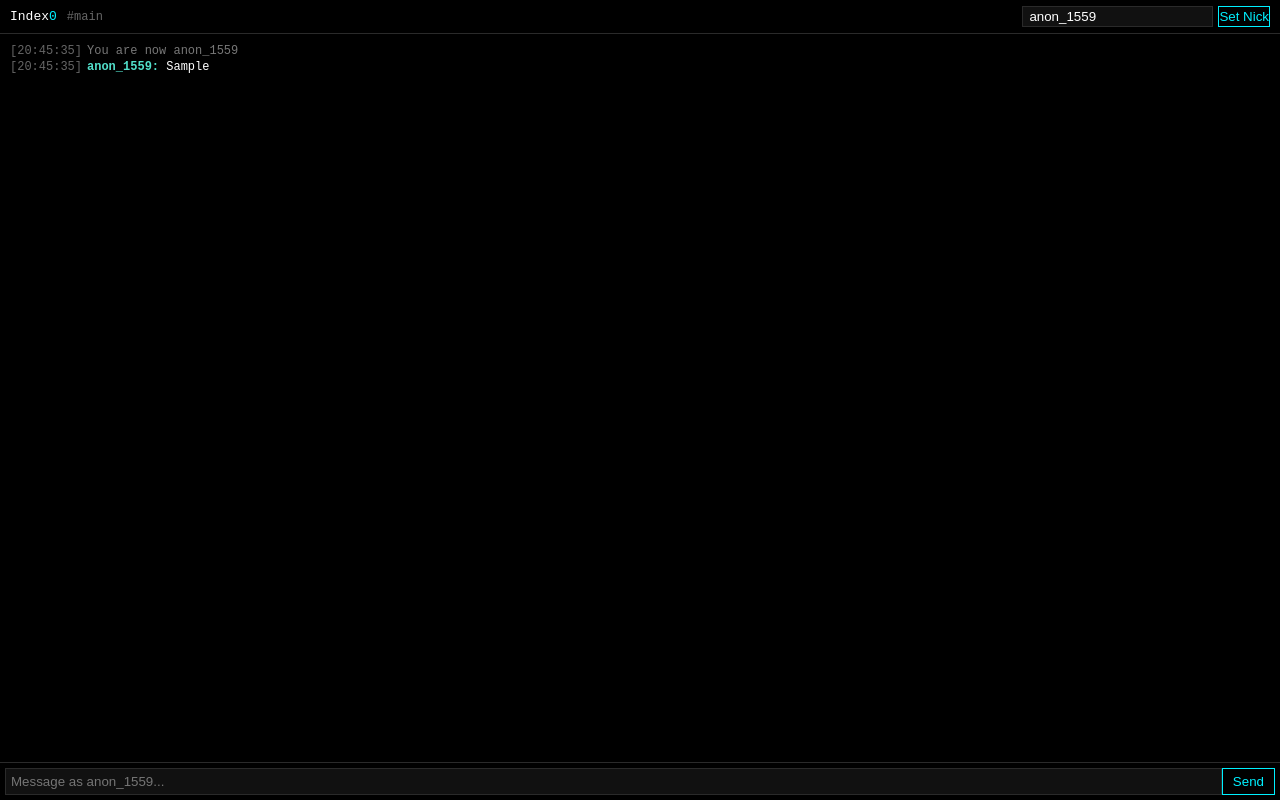
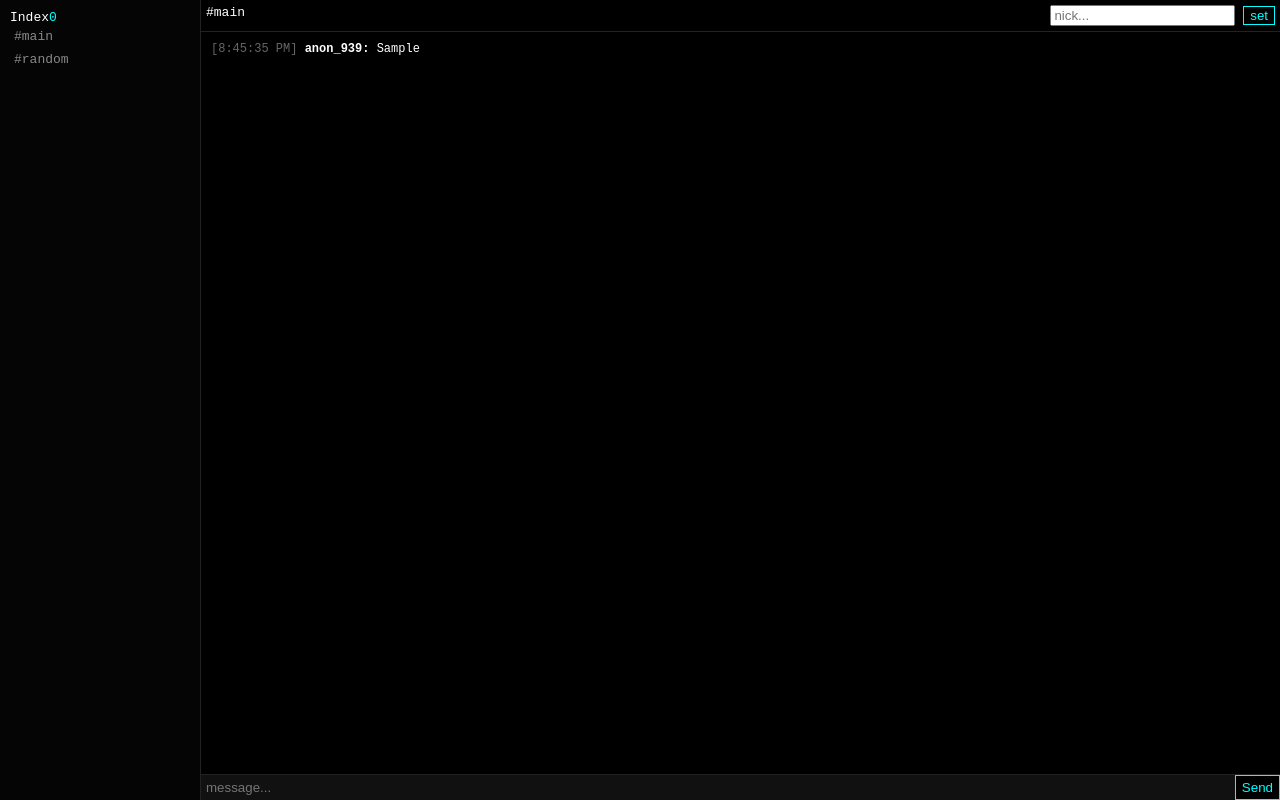
Before and after one commit to Logicnd/Index0, a plain HTML site: page index.html in a window 1280 px wide. Both pictures are taken after typing "Sample" into the empty fields and a click on the button "Send". Drawn offline with Linux system fonts and the light colour scheme.

Commit message:
Initial Index0 chat system

```diff
--- a/css/style.css
+++ b/css/style.css
@@ -1,73 +1,51 @@
-:root {
-    --bg: #000;
-    --bg-alt: #0b0b0b;
-    --text: #fff;
-    --text-muted: #666;
-    --accent: #00f0ff;
-    --border-sharp: #2a2a2a;
-    --font-mono: monospace;
+body {
+    margin: 0;
+    font-family: monospace;
+    background: #000;
+    color: #fff;
 }
 
-* {
-    box-sizing: border-box;
-    margin: 0;
-    padding: 0;
+.app {
+    display: flex;
+    height: 100vh;
 }
 
-body {
-    height: 100vh;
+/* SIDEBAR */
+.sidebar {
+    width: 180px;
+    background: #050505;
+    border-right: 1px solid #222;
+    padding: 10px;
+}
+
+.logo span {
+    color: cyan;
+}
+
+#roomList div {
+    padding: 4px;
+    cursor: pointer;
+    color: #888;
+}
+
+#roomList div:hover {
+    color: cyan;
+}
+
+/* MAIN */
+.main {
+    flex: 1;
     display: flex;
     flex-direction: column;
-    background: var(--bg);
-    color: var(--text);
-    font-family: var(--font-mono);
 }
 
-/* Header */
 .header {
+    padding: 5px;
+    border-bottom: 1px solid #222;
     display: flex;
-    align-items: center;
-    gap: 10px;
-    padding: 6px 10px;
-    border-bottom: 1px solid var(--border-sharp);
+    justify-content: space-between;
 }
 
-.logo .accent {
-    color: var(--accent);
-}
-
-#roomLabel {
-    color: var(--text-muted);
-    font-size: 12px;
-}
-
-/* Nick */
-.nick-box {
-    margin-left: auto;
-    display: flex;
-    gap: 5px;
-}
-
-.nick-box input {
-    background: #111;
-    border: 1px solid var(--border-sharp);
-    color: white;
-    padding: 2px 6px;
-}
-
-.nick-box button {
-    border: 1px solid var(--accent);
-    background: transparent;
-    color: var(--accent);
-    cursor: pointer;
-}
-
-.nick-box button:hover {
-    background: var(--accent);
-    color: black;
-}
-
-/* Chat */
 .chat-log {
     flex: 1;
     overflow-y: auto;
@@ -76,45 +54,32 @@ body {
 
 .msg {
     font-size: 12px;
-    margin-bottom: 2px;
-}
-
-.time {
-    color: var(--text-muted);
-    margin-right: 5px;
 }
 
 .handle {
     font-weight: bold;
 }
 
-.msg.system {
-    color: #777;
+.time {
+    color: #666;
 }
 
-/* Input */
+/* INPUT */
 .input-area {
     display: flex;
-    padding: 5px;
-    border-top: 1px solid var(--border-sharp);
+    border-top: 1px solid #222;
 }
 
 .input-area input {
     flex: 1;
     background: #111;
-    border: 1px solid var(--border-sharp);
+    border: none;
     color: white;
     padding: 5px;
 }
 
-.input-area button {
-    border: 1px solid var(--accent);
-    background: transparent;
-    color: var(--accent);
-    padding: 5px 10px;
+button {
+    background: black;
+    border: 1px solid cyan;
+    color: cyan;
 }
-
-.input-area button:hover {
-    background: var(--accent);
-    color: black;
-}
--- a/index.html
+++ b/index.html
@@ -3,28 +3,46 @@
 <head>
 <meta charset="UTF-8">
 <meta name="viewport" content="width=device-width, initial-scale=1.0">
-    <title>Index0 — Chatroom</title>
+<title>Index0</title>
 <link rel="stylesheet" href="css/style.css">
 </head>
+
 <body>
 
-<header class="header">
-    <span class="logo">Index<span class="accent">0</span></span>
+<div class="app">
+
+    <!-- SIDEBAR -->
+    <div class="sidebar">
+        <div class="logo">Index<span>0</span></div>
+        <div id="roomList"></div>
+    </div>
+
+    <!-- MAIN -->
+    <div class="main">
+        <div class="header">
             <span id="roomLabel">#main</span>
 
             <div class="nick-box">
-        <input type="text" id="nickInput" placeholder="Your handle..." maxlength="20">
-        <button id="setNickBtn">Set Nick</button>
+                <input id="nickInput" placeholder="nick...">
+                <button id="setNickBtn">set</button>
             </div>
-</header>
+        </div>
 
         <div class="chat-log" id="chatLog"></div>
 
         <div class="input-area">
-    <input type="text" id="messageInput" placeholder="Type a message..." maxlength="500">
+            <input id="messageInput" placeholder="message...">
             <button id="sendBtn">Send</button>
         </div>
+    </div>
 
+</div>
+
+<script src="js/state.js"></script>
+<script src="js/chat.js"></script>
+<script src="js/ui.js"></script>
+<script src="js/commands.js"></script>
 <script src="js/app.js"></script>
+
 </body>
 </html>
--- a/js/app.js
+++ b/js/app.js
@@ -1,149 +1,31 @@
-(function () {
-    const chatLog = document.getElementById('chatLog');
-    const messageInput = document.getElementById('messageInput');
-    const sendBtn = document.getElementById('sendBtn');
-    const nickInput = document.getElementById('nickInput');
-    const setNickBtn = document.getElementById('setNickBtn');
-    const roomLabel = document.getElementById('roomLabel');
+const input = document.getElementById('messageInput');
+const sendBtn = document.getElementById('sendBtn');
 
-    let currentHandle = localStorage.getItem('index0_nick') || '';
-    let currentRoom = localStorage.getItem('index0_room') || 'main';
+function send() {
+    const text = input.value.trim();
+    if (!text) return;
 
-    let lastMessageTime = 0;
-
-    function getTime() {
-        return new Date().toTimeString().split(' ')[0];
+    if (commands.run(text)) {
+        input.value = '';
+        ui.render();
+        return;
     }
 
-    function getColor(name) {
-        let hash = 0;
-        for (let i = 0; i < name.length; i++) {
-            hash = name.charCodeAt(i) + ((hash << 5) - hash);
-        }
-        return `hsl(${hash % 360}, 70%, 60%)`;
+    if (!state.nick) {
+        state.nick = 'anon_' + Math.floor(Math.random() * 1000);
     }
 
-    function loadChat() {
-        return JSON.parse(localStorage.getItem('index0_chat_' + currentRoom) || '[]');
-    }
+    chat.add(text, state.nick);
+    input.value = '';
+    ui.render();
+}
 
-    function saveChat(messages) {
-        localStorage.setItem(
-            'index0_chat_' + currentRoom,
-            JSON.stringify(messages.slice(-200))
-        );
-    }
+sendBtn.onclick = send;
 
-    function createMessage(msg) {
-        const div = document.createElement('div');
-        div.className = 'msg' + (msg.type === 'system' ? ' system' : '');
+input.addEventListener('keypress', e => {
+    if (e.key === 'Enter') send();
+});
 
-        const time = document.createElement('span');
-        time.className = 'time';
-        time.textContent = `[${msg.time}]`;
-
-        div.appendChild(time);
-
-        if (msg.type === 'system') {
-            const body = document.createElement('span');
-            body.textContent = msg.text;
-            div.appendChild(body);
-        } else {
-            const handle = document.createElement('span');
-            handle.className = 'handle';
-            handle.textContent = msg.handle + ':';
-            handle.style.color = getColor(msg.handle);
-
-            const body = document.createElement('span');
-            body.textContent = ' ' + msg.text;
-
-            div.appendChild(handle);
-            div.appendChild(body);
-        }
-
-        return div;
-    }
-
-    function render() {
-        const messages = loadChat();
-        chatLog.innerHTML = '';
-        messages.forEach(m => chatLog.appendChild(createMessage(m)));
-        chatLog.scrollTop = chatLog.scrollHeight;
-    }
-
-    function addMessage(text, handle, type = 'user') {
-        const msgs = loadChat();
-        msgs.push({ time: getTime(), handle, text, type });
-        saveChat(msgs);
-        render();
-    }
-
-    function setNick(nick) {
-        if (!nick || nick.trim().length < 2) return;
-
-        currentHandle = nick.trim().replace(/\s/g, '_');
-        localStorage.setItem('index0_nick', currentHandle);
-
-        nickInput.value = currentHandle;
-        messageInput.placeholder = `Message as ${currentHandle}...`;
-
-        addMessage(`You are now ${currentHandle}`, 'SYSTEM', 'system');
-    }
-
-    function updateRoom() {
-        roomLabel.textContent = '#' + currentRoom;
-    }
-
-    function handleInput() {
-        const now = Date.now();
-        if (now - lastMessageTime < 500) return;
-        lastMessageTime = now;
-
-        const raw = messageInput.value.trim();
-        if (!raw) return;
-
-        if (raw === '/help') {
-            addMessage("Commands: /nick NAME, /join ROOM, /clear, /me", 'SYSTEM', 'system');
-        }
-        else if (raw.startsWith('/nick ')) {
-            setNick(raw.substring(6));
-        }
-        else if (raw.startsWith('/join ')) {
-            currentRoom = raw.substring(6).trim();
-            localStorage.setItem('index0_room', currentRoom);
-            addMessage(`Switched to room: ${currentRoom}`, 'SYSTEM', 'system');
-            updateRoom();
-            render();
-        }
-        else if (raw === '/clear') {
-            if (confirm('Clear chat?')) {
-                localStorage.setItem('index0_chat_' + currentRoom, '[]');
-                render();
-            }
-        }
-        else if (raw.startsWith('/me ')) {
-            addMessage(`* ${currentHandle} ${raw.substring(4)}`, '', 'system');
-        }
-        else if (raw.startsWith('/')) {
-            addMessage(`Unknown command`, 'SYSTEM', 'system');
-        }
-        else {
-            if (!currentHandle) setNick('anon_' + Math.floor(Math.random() * 10000));
-            addMessage(raw, currentHandle);
-        }
-
-        messageInput.value = '';
-    }
-
-    sendBtn.onclick = handleInput;
-    messageInput.addEventListener('keypress', e => {
-        if (e.key === 'Enter') handleInput();
-    });
-
-    setNickBtn.onclick = () => setNick(nickInput.value);
-
-    updateRoom();
-    render();
-    messageInput.focus();
-})();
-``
+ui.updateRoom();
+ui.render();
+ui.renderRooms();
--- /dev/null
+++ b/js/chat.js
@@ -0,0 +1,15 @@
+window.chat = {
+    load() {
+        return JSON.parse(localStorage.getItem('chat_' + state.room) || '[]');
+    },
+
+    save(messages) {
+        localStorage.setItem('chat_' + state.room, JSON.stringify(messages.slice(-200)));
+    },
+
+    add(text, handle, type = 'user') {
+        const msgs = this.load();
+        msgs.push({ time: new Date().toLocaleTimeString(), text, handle, type });
+        this.save(msgs);
+    }
+};
--- /dev/null
+++ b/js/commands.js
@@ -0,0 +1,40 @@
+window.commands = {
+
+    run(input) {
+        if (input === '/help') {
+            chat.add('Commands: /nick /join /clear /me', 'SYSTEM', 'system');
+        }
+
+        else if (input.startsWith('/nick ')) {
+            state.nick = input.substring(6);
+            localStorage.setItem('nick', state.nick);
+        }
+
+        else if (input.startsWith('/join ')) {
+            const room = input.substring(6);
+
+            if (!state.rooms.includes(room))
+                state.rooms.push(room);
+
+            state.room = room;
+            localStorage.setItem('room', room);
+
+            ui.updateRoom();
+            ui.render();
+        }
+
+        else if (input === '/clear') {
+            localStorage.setItem('chat_' + state.room, '[]');
+        }
+
+        else if (input.startsWith('/me ')) {
+            chat.add(`* ${state.nick} ${input.substring(4)}`, '', 'system');
+        }
+
+        else {
+            return false;
+        }
+
+        return true;
+    }
+};
--- /dev/null
+++ b/js/state.js
@@ -0,0 +1,5 @@
+window.state = {
+    room: localStorage.getItem('room') || 'main',
+    nick: localStorage.getItem('nick') || null,
+    rooms: ['main', 'random']
+};
--- /dev/null
+++ b/js/ui.js
@@ -0,0 +1,46 @@
+window.ui = {
+
+    render() {
+        const chatLog = document.getElementById('chatLog');
+        chatLog.innerHTML = '';
+
+        chat.load().forEach(msg => {
+            const div = document.createElement('div');
+            div.className = 'msg';
+
+            if (msg.type === 'system') {
+                div.textContent = `[${msg.time}] ${msg.text}`;
+            } else {
+                div.innerHTML = `<span class="time">[${msg.time}]</span>
+                <span class="handle">${msg.handle}:</span> ${msg.text}`;
+            }
+
+            chatLog.appendChild(div);
+        });
+
+        chatLog.scrollTop = chatLog.scrollHeight;
+    },
+
+    updateRoom() {
+        document.getElementById('roomLabel').textContent = '#' + state.room;
+    },
+
+    renderRooms() {
+        const list = document.getElementById('roomList');
+        list.innerHTML = '';
+
+        state.rooms.forEach(room => {
+            const div = document.createElement('div');
+            div.textContent = '#' + room;
+
+            div.onclick = () => {
+                state.room = room;
+                localStorage.setItem('room', room);
+                this.updateRoom();
+                this.render();
+            };
+
+            list.appendChild(div);
+        });
+    }
+};
```
Lines whose indentation alone changed are shown as unchanged.
